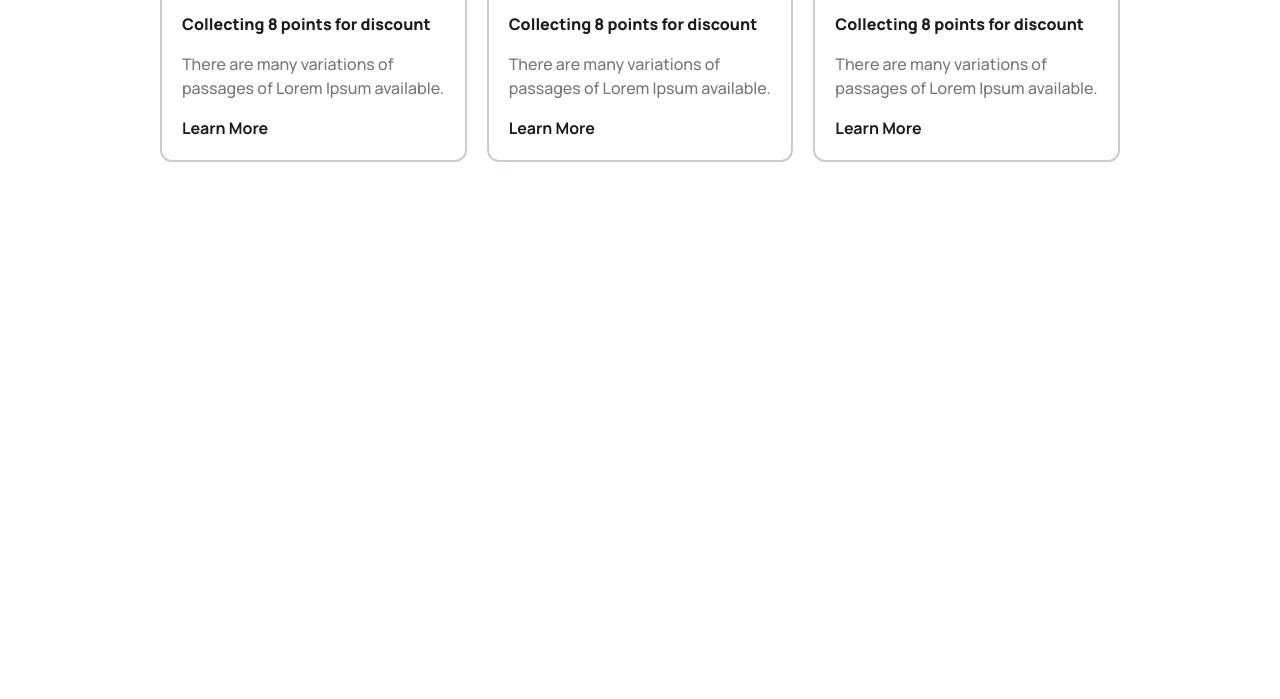
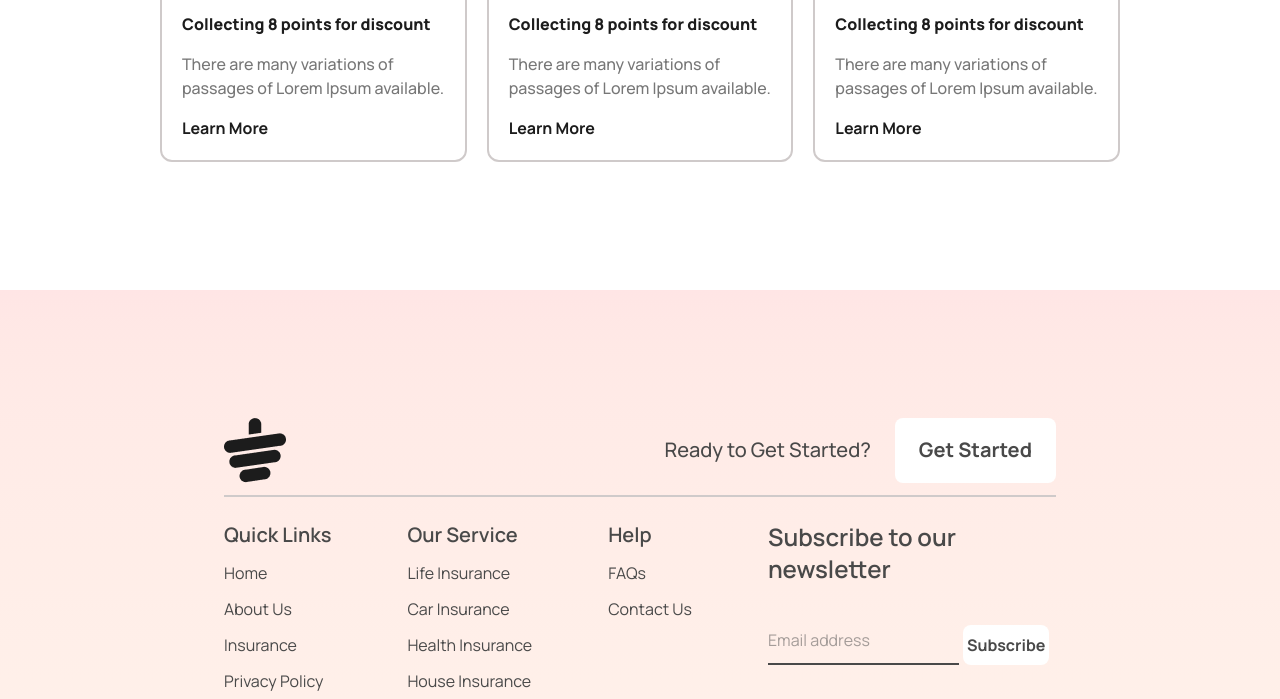
Before and after one commit to Mahfuz1907/teahouse, a plain HTML site: page index.html in a window 1280 px wide. Shown: the part 3459-4158 px from the top of the page. Before the commit the page ends 3749 px from the top, so only its background shows below. Drawn offline with nearby package versions, Linux system fonts and the light colour scheme.

Commit message:
all done

```diff
--- a/index.html
+++ b/index.html
@@ -134,7 +134,7 @@
         <!-- Client section ends here  -->
 
         <!-- News section starts here  -->
-         <div class="flex flex-col justify-center align-middle gap-64 sm:gap-40 md:gap-28 lg:gap-3 sm:mb-32">
+         <div class="flex flex-col justify-center align-middle gap-64 sm:gap-40 md:gap-28 lg:gap-3 mb-32">
             <div class="w-9/12 h-36 flex flex-col gap-3 mx-0 sm:mx-auto">
                 <h1 class="text-left sm:text-center text-[#1c1c1c] text-5xl font-extrabold">News & Events</h1>
                 <p class="text-left sm:text-center text-[#777777] text-base font-medium">There are many variations of passages of Lorem Ipsum available, but the majority have suffered alteration in some form, by injected humour, or randomised words which don't look even slightly believable. </p>
@@ -186,5 +186,68 @@
          </div>
         <!-- News section ends here  -->
     </main>
+    <footer class="w-auto h-auto bg-gradient-to-b from-[#FF00001A] from-0% to-[#FF89381A] to-100% py-32 px-20 xl:px-56">
+        <div class="flex flex-row justify-between align-middle border-b-2 border-b-[#cfcaca] pb-3">
+            <img src="images/cup.png" alt="">
+            <div class="flex flex-row justify-between align-middle gap-6">
+                <h1 class="hidden text-[#494949] text-xl font-medium sm:flex align-middle justify-center flex-col">Ready to Get Started?</h1>
+                <button class="text-[#494949] bg-white text-xl font-bold py-4 px-6 rounded-lg">Get Started</button>
+            </div>
+        </div>
+        <div class="flex flex-col justify-start align-middle gap-10">
+            <div class="flex flex-col gap-4 md:grid md:grid-cols-3 md:gap-12 md:justify-between lg:flex lg:flex-row lg:justify-between align-middle mt-6">
+                <div class="flex flex-row justify-between md:flex md:flex-col md:justify-start align-middle gap-3 text-[#494949] font-normal text-base">
+                    <h1 class="text-xl font-semibold">Quick Links</h1>
+                    <svg class="md:hidden w-6 h-6 relative top-1" xmlns="http://www.w3.org/2000/svg" fill="none" viewBox="0 0 24 24" stroke-width="1.5" stroke="currentColor" class="size-6">
+                        <path stroke-linecap="round" stroke-linejoin="round" d="M3.75 6.75h16.5M3.75 12h16.5m-16.5 5.25h16.5" />
+                      </svg>
+
+                    <div class="hidden md:flex flex-col justify-start align-middle gap-3">
+                        <h2>Home</h2>
+                        <h2>About Us</h2>
+                        <h2>Insurance</h2>
+                        <h2>Privacy Policy</h2>
+                    </div>
+                </div>
+                <div class="flex flex-row justify-between md:flex md:flex-col md:justify-start align-middle gap-3 text-[#494949] font-normal text-base">
+                    <h1 class="text-xl font-semibold">Our Service</h1>
+                    <svg class="md:hidden w-6 h-6 relative top-1" xmlns="http://www.w3.org/2000/svg" fill="none" viewBox="0 0 24 24" stroke-width="1.5" stroke="currentColor" class="size-6">
+                        <path stroke-linecap="round" stroke-linejoin="round" d="M3.75 6.75h16.5M3.75 12h16.5m-16.5 5.25h16.5" />
+                      </svg>
+
+                    <div class="hidden md:flex flex-col justify-start align-middle gap-3">
+                        <h2>Life Insurance</h2>
+                        <h2>Car Insurance</h2>
+                        <h2>Health Insurance</h2>
+                        <h2>House Insurance</h2>
+                    </div>
+                </div>
+                <div class="flex flex-row justify-between md:flex md:flex-col md:justify-start align-middle gap-3 text-[#494949] font-normal text-base">
+                    <h1 class="text-xl font-semibold">Help</h1>
+                    <svg class="md:hidden w-6 h-6 relative top-1" xmlns="http://www.w3.org/2000/svg" fill="none" viewBox="0 0 24 24" stroke-width="1.5" stroke="currentColor" class="size-6">
+                        <path stroke-linecap="round" stroke-linejoin="round" d="M3.75 6.75h16.5M3.75 12h16.5m-16.5 5.25h16.5" />
+                      </svg>
+
+                    <div class="hidden md:flex flex-col justify-start align-middle gap-3">
+                        <h2>FAQs</h2>
+                        <h2>Contact Us</h2>
+                    </div>
+                </div>
+                <div class="flex flex-col gap-10 justify-start align-middle w-72 text-[#494949]">
+                    <h1 class="text-2xl font-semibold">Subscribe to our newsletter</h1>
+                    <div class="flex flex-row align-middle gap-1">
+                        <input type="email" placeholder="Email address" class="border-b-2 pb-2">
+                        <button class="bg-white text-base font-bold px-1 py-2 rounded-lg">Subscribe</button>
+                    </div>
+                    <div class="flex flex-row justify-start gap-4 align-middle">
+                        <img src="images/fb.png" alt="">
+                        <img src="images/twitter.png" alt="">
+                        <img src="images/google+.png" alt="">
+                    </div>
+                </div>
+            </div>
+            <p class="text-[#494949] text-base font-medium text-center">© 2027 UIDesign.to - All rights reserved.</p>
+        </div>
+    </footer>
 </body>
 </html>
```
Also changed, not shown: images/fb.png (added), images/google+.png (added), images/twitter.png (added).
